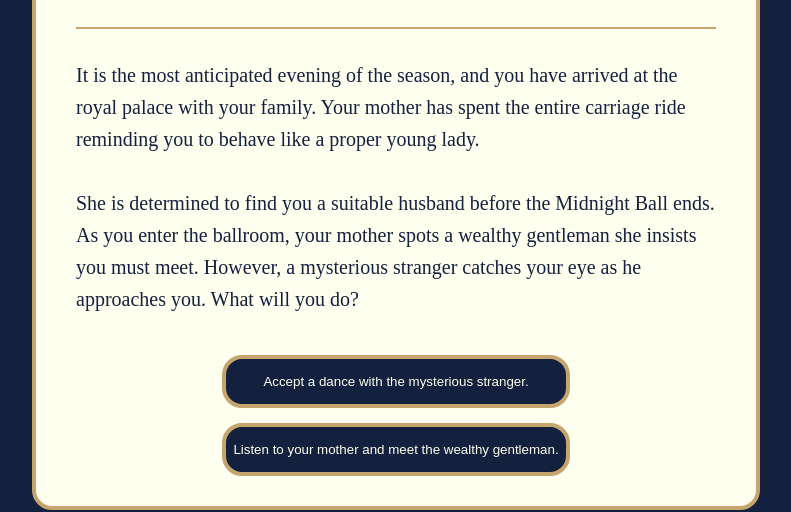
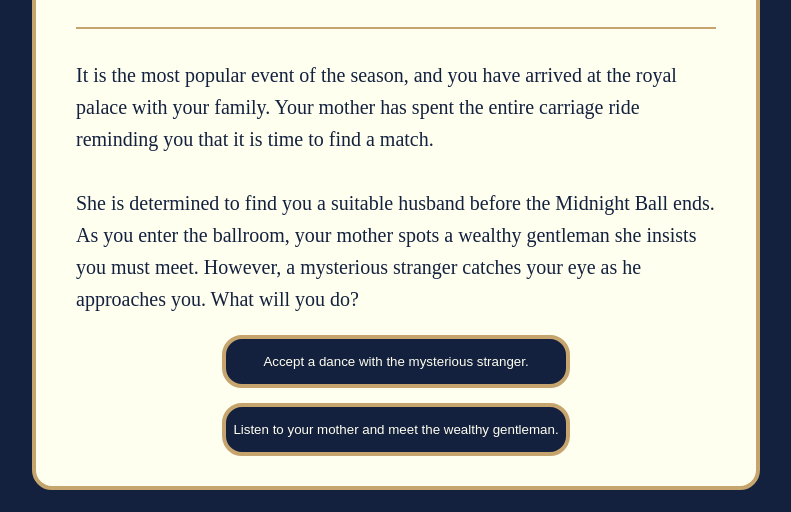
Before and after one commit to AngelicaHanley/the-midnight-ball, a plain HTML site: page index.html in a window 1280 px wide. Shown: the part 318-830 px from the top of the page, without its empty margins (244-1035 px from the left). Drawn offline with Linux system fonts and the light colour scheme.

Commit message:
text changes

```diff
--- a/index.js
+++ b/index.js
@@ -2,7 +2,7 @@ const story = [
 
     {
         title: "Arrival at the Royal Ball",
-        text: `It is the most anticipated evening of the season, and you have arrived at the royal palace with your family. Your mother has spent the entire carriage ride reminding you to behave like a proper young lady.
+        text: `It is the most popular event of the season, and you have arrived at the royal palace with your family. Your mother has spent the entire carriage ride reminding you that it is time to find a match.
 
                 She is determined to find you a suitable husband before the Midnight Ball ends. As you enter the ballroom, your mother spots a wealthy gentleman she insists you must meet.  However, a mysterious stranger catches your eye as he approaches you. What will you do?`,
         choices: [
@@ -13,9 +13,9 @@ const story = [
 
     {
         title: "The Mysterious Stranger",
-        text:   `Before your mother can introduce you to another gentleman, the mysterious stranger approaches you. "Would you honor me with a dance, my lady?" You accept, and the two of you spend the dance laughing and talking.
+        text:   `The mysterious stranger approaches you. "Would you honor me with a dance, my lady?" You accept, and the two of you spend the dance laughing and talking. Unlike the other gentlemen at the ball, he seems very uninterested in discussing his background or family connections.
 
-                Unlike the other gentlemen at the ball, he seems remarkably uninterested in discussing his background or family connections. As the music ends, he invites you for a walk through the palace gardens. Unfortunately, you spot your mother approaching you. What will you do?`,
+                As the music ends, he invites you for a walk through the palace gardens. Unfortunately, you spot your mother approaching you. What will you do?`,
         choices: [
             { text: "Accept his invitation to the gardens.", nextScene: 4 },
             { text: "Politely decline and return to your mother.", nextScene: 2 },
@@ -24,9 +24,9 @@ const story = [
     },
     {
         title: "Lord Bash",
-        text:   `Your mother looks delighted as she introduces you to Lord Bash, a wealthy gentleman from a respectable family. Lord Bash begins boasting about his beautiful estate and impressive collection of art. Just as you begin to lose interest, he lowers his voice. "Have you heard? The queen has been accused of secretly purchasing an extravagant diamond necklace using money from the royal treasury!"
+        text:   `Your mother looks delighted as she introduces you to Lord Bash, a wealthy gentleman from a respectable family. Lord Bash begins boasting about his beautiful estate and massive collection of art. Just as you begin to lose interest, he shares a secret. "Have you heard? The queen has been accused of secretly purchasing an extravagant diamond necklace using money from the royal treasury!"
 
-                Intrigued by the rumor, you remember hearing stories that the palace gardens contain hidden passages. And after listening to Lord Bash boast about himself for far too long, you are desperate to escape his company. What will you do?`,
+                Intrigued by the rumor, you remember hearing stories that the palace gardens contain hidden passages. And after listening to Lord Bash boast about himself for so long, you are desperate to escape his company. What will you do?`,
         choices: [
             { text: "Investigate the rumors about the necklace.", nextScene: 3 },
             { text: "Make an excuse and escape to the royal library.", nextScene: 9 }
@@ -34,7 +34,7 @@ const story = [
     },
     {
         title: "The Palace Gardens",
-        text:   `You wander through the moonlit palace gardens, enjoying the fresh evening air and a welcome escape from the endless conversations about marriage. As you wander along the flowered pathways, you notice something unusual: a doorway hidden behind a stone fountain.
+        text:   `You wander through the moonlit palace gardens, enjoying the fresh evening air and a welcome escape from the endless conversations about marriage. As you wander along the flowered pathways, you notice something unusual... a doorway hidden behind a stone fountain.
 
                 You remember hearing rumors earlier about the queen's missing diamond necklace. Could the doorway be hiding something important? What will you do?`,
         choices: [
@@ -45,7 +45,7 @@ const story = [
         title: "A Walk in the Gardens",
         text:   `You accept the mysterious gentleman's invitation, and together you wander through the moonlit gardens. He admits that he rarely enjoys an evening without everyone needing something from him. Before you can ask what he means, the palace bells begin to ring in the distance.
 
-                "I'm afraid I must return to the ballroom," he says, looking disappointed. He promises that you will see him again before the evening is over. With midnight approaching, will you follow the mysterious gentleman or explore the gardens on your own?`,
+                "I'm afraid I must return to the ballroom," he says, looking disappointed. He promises that you will see him again before the evening is over. With midnight approaching, will you follow him inside or explore the gardens on your own?`,
         choices: [
             { text: "Return to the ballroom for the royal announcement.", nextScene: 5 },
             { text: "Stay behind and explore the palace gardens.", nextScene: 3 }
@@ -55,19 +55,16 @@ const story = [
         title: "The Midnight Announcement",
         text:   `The palace clock strikes midnight. The music stops, and the queen starts addressing her guests. "Ladies and gentlemen, it is my pleasure to introduce His Royal Highness, the Crown Prince!"
 
-                To your surprise, the charming gentleman you encountered earlier in the evening steps forward.  You can hardly believe your eyes! As the crowd applauds, the prince searches the ballroom until his gaze meets yours.`,
+                To your surprise, the charming gentleman you encountered earlier in the evening steps forward.  You cannot believe it! As the crowd applauds, the prince searches the ballroom until his gaze meets yours.`,
         choices: [
             { text: "Approach the prince.", nextScene: 7 }
         ]
     },
     {
         title: "The Hidden Passage",
-        text:   `You open the covered doorway and see a narrow passage leading beneath the palace.
-                At the end of the passage, you find a small chamber with a jewelry box. Inside lies an extravagant diamond necklace! Next to it, you discover a letter with the queen's signature.
+        text:   `You open the covered doorway and see a passage leading beneath the palace. At the end of the passage, you find a small chamber with a jewelry box. Inside it lies an extravagant diamond necklace! Next to it, you discover a letter with the queen's signature.
 
-                However, with closer inspection, you notice that the signature has been forged.
-                Someone has been using the queen's name to get expensive jewels without her knowing!
-                With midnight approaching, you realize that you must clear her name.`,
+                However, with closer inspection, you notice that the signature looks very different from the queen's official signature. Someone has been using the queen's name to get expensive jewels without her knowing! With midnight soon approaching, you realize that you must clear her name.`,
         choices: [
             { text: "Bring the necklace and letter to the queen.", nextScene: 8 }
         ]
@@ -77,21 +74,19 @@ const story = [
         text:   `The prince approaches you with a shy smile. "I believe I owe you another dance, my lady."
                 You laugh, still shocked that the charming stranger you met earlier is actually the crown prince.
 
-                Across the ballroom, your mother looks as though she might faint from excitement. As the final waltz begins, the prince takes your hand. Perhaps this evening was the beginning of your happily ever after. THE END!`,
+                Across the ballroom, your mother looks as though she might faint from excitement. As the final dance begins, the prince takes your hand. Perhaps this evening was the beginning of your happily ever after.`,
         choices: []
     },
     {
         title: "The Queen's Necklace",
-        text:   `Just as the palace clock strikes midnight, you approach the queen with the diamond necklace and the forged letter. The queen examines the evidence in astonishment. For weeks, she has been accused of purchasing this necklace using money from the royal treasury, despite insisting she knew nothing about it.
+        text:   `Just as the palace clock strikes midnight, you approach the queen with the diamond necklace and the forged letter. The queen examines the evidence in shock. For weeks, she has been accused of purchasing this necklace using money from the royal treasury, despite insisting she knew nothing about it. The queen publicly thanks you for uncovering the truth and restoring her reputation.
 
-                Your discovery proves that someone had forged her signature and framed her. The queen publicly thanks you for uncovering the truth and restoring her reputation. By morning, the entire kingdom is celebrating your bravery and cleverness.
-
-                Your mother is delighted to announce that her daughter is now a trusted friend of the royal family. You may not have found a match tonight, but you saved the queen's reputation and made history. THE END!`,
+        By morning, the entire kingdom is celebrating your bravery and cleverness.  Your mother is delighted to announce that her daughter is now a trusted friend of the royal family. You may not have found a match tonight, but you saved the queen's reputation and made history.`,
         choices: []
     },
     {
         title: "The Royal Library",
-        text:   `You finally escape the crowded ballroom and wander into a new hallway of the palace. Looking for a quiet spot, you enter the royal library. As you admire the room, you notice an old portrait of a young woman who looks a lot like your mother. Under the portrait, you notice a faded inscription with your grandmother's name.
+        text:   `You finally escape the crowded ballroom and wander into a new hallway of the palace. Looking for a quiet spot, you enter the royal library. As you admire the room, you notice an old portrait of a young woman who looks a lot like your mother. Under the portrait, you see a faded inscription with your grandmother's name.
 
                 Curious, you begin searching through the library's collection of family records. You discover an old family tree revealing that your grandmother belonged to a distant branch of the royal family! With midnight approaching, you must decide what to do with this shocking discovery.`,
         choices: [
@@ -106,23 +101,10 @@ const story = [
 
                 You are a descendant of royalty! With this being revealed, the queen welcomes you as a newly discovered member of the royal family. Across the ballroom, your mother looks completely speechless for the first time all evening.
 
-                You arrived at the Midnight Ball expecting a night of dancing, but instead discovered a royal secret about your own family. Perhaps you were destined for royalty after all. THE END!`,
+                You arrived at the Midnight Ball expecting a night of dancing, but instead discovered a royal secret about your own family. Perhaps you were destined for royalty after all.`,
         choices: []
     }
 ];
-
-// ! PLAN: Game Structures !
-//Track the current scene
-//Create function to start the game
-
-//Create function to display current scene
-//Create function to update scene title, text, and options
-//Update choices (buttons) helper
-//Create function to handle user selections
-
-//Create function to check if the scene is an ending (so the last scene with no choices)
-//Create function to restart the game
-//Display Play Again button when the game ends
 
 let currentScene = 0
 const sceneTitle = document.querySelector(".sceneTitle")
@@ -137,6 +119,7 @@ function startGame() {
 function displayScene() {
     updateSceneComponents()
     if(isGameOver()){
+        createTheEndText()
         //display play again button
         createPlayAgainButton()
     } else {
@@ -178,8 +161,16 @@ function isGameOver() {
     return gameOver
 }
 
+function createTheEndText() {
+    choices.innerHTML = ""
+    const theEndText = document.createElement("p")
+    theEndText.textContent = "The End!"
+    theEndText.classList.add("theEnd")
+    choices.appendChild(theEndText);
+}
+
 function createPlayAgainButton() {
-    choices.innerHTML = ""
+    //choices.innerHTML = ""
     const playAgainButton = document.createElement("button")
     playAgainButton.textContent = "Play Again"
     playAgainButton.classList.add("playAgainButton")
--- a/style.css
+++ b/style.css
@@ -5,6 +5,14 @@ button {
 button:hover {
     transform: translateY(-2px);
     opacity: 0.9;
+}
+
+.theEnd {
+    transition: color 0.3s ease;
+}
+
+.theEnd:hover {
+    color: #C5A46D;
 }
 
 body {
@@ -66,9 +74,9 @@ h1 {
     border-top: 2.5px solid #C5A46D;
     line-height: 1.6;
     white-space: pre-line;
-    padding: 30px 0px;
+    padding: 30px 0px 0px 0px;
     font-size: 2.5vh;
-    margin: 0px auto 10px auto;
+    margin: 0px auto 20px auto;
 }
 
 .choices {
@@ -98,10 +106,22 @@ h1 {
     height: 30px;
 }
 
+.theEnd {
+    font-size: 4.5vh;
+    text-align: center;
+    color: hsl(221, 40%, 54%);
+    font-weight: bold;
+    margin: 0px;
+    margin-bottom: 15px;
+}
+.tagline {
+    margin-bottom: 100px;
+}
+
 footer {
     background-color: ivory;
     color:hsl(221, 51%, 16%);
-    margin-top: 15px;
+    margin-top: auto;
     text-align: center;
     font-size: 2.5vh;
 }
@@ -111,7 +131,7 @@ footer {
         font-size: 5vh;
         text-align: center;
     }
-    .sceneTitle{
+    .sceneTitle, .theEnd{
         font-size: 3vh;
     }
     .storyText{
```
Also changed, not shown: index.html (+3 -2 lines), 1 other file.
